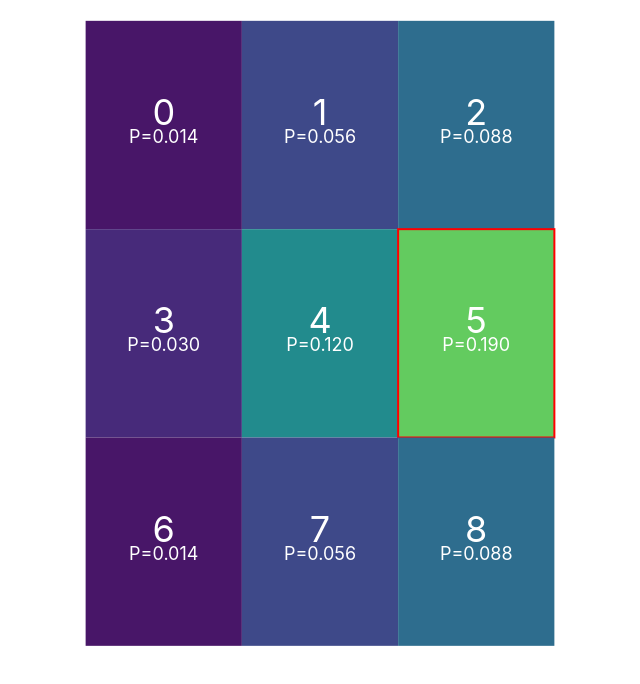
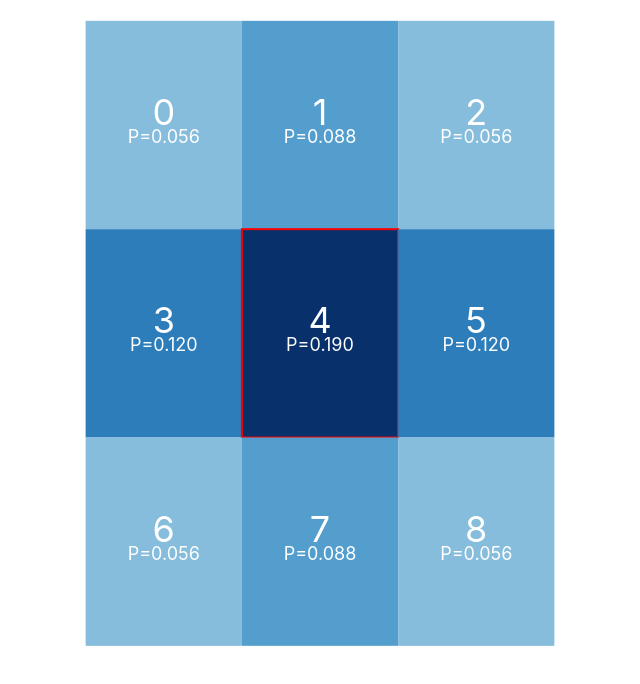
Before and after one commit to sw1227/mdp-vis, a React app: page / in a window 1280 px wide. Shown: the top 684 px of the page, without its empty margins (320-960 px from the left). Built offline with nearby package versions, Linux system fonts and the light colour scheme; the HTML template or start-up script is replaced by a standard one.

Commit message:
feat: Add target number selection functionality to HittingProbabilities component

```diff
--- a/src/components/HittingProbabilities.tsx
+++ b/src/components/HittingProbabilities.tsx
@@ -1,3 +1,4 @@
+import { useState } from 'react';
 import * as d3Scale from 'd3-scale';
 import * as d3ScaleChromatic from 'd3-scale-chromatic';
 import { calculateHitProbability, EnvironmentConfig } from '../logics/hittingEnvironment';
@@ -6,10 +7,11 @@ export const HittingProbabilities = ({ width, envConfig }: {
   width: number,
   envConfig: EnvironmentConfig,
 }) => {
-  const targetNumber = 5;
+  const [targetNumber, setTargetNumber] = useState(4);
   const data = [...Array(9)].map((_, i) => {
     return calculateHitProbability({ width: 3, height: 4, sigma: 3 }, targetNumber, i);
   });
+  const pMax = Math.max(...data);
 
   const height = width * (envConfig.height / envConfig.width);
 
@@ -28,6 +30,8 @@ export const HittingProbabilities = ({ width, envConfig }: {
                 ${(xScale(x) ?? 0) + (xScale.bandwidth() / 2)},
                 ${(yScale(y) ?? 0) + (yScale.bandwidth() / 2)}
               )`}
+              onClick={() => setTargetNumber(i)}
+              style={{ cursor: 'pointer' }}
             >
               <rect
                 key={i}
@@ -35,7 +39,7 @@ export const HittingProbabilities = ({ width, envConfig }: {
                 y={-yScale.bandwidth() / 2}
                 width={xScale.bandwidth()}
                 height={yScale.bandwidth()}
-                fill={d3ScaleChromatic.interpolateViridis(d * 4)}
+                fill={d3ScaleChromatic.interpolateBlues((d / pMax) * 0.8 + 0.2)}
                 stroke={i === targetNumber ? 'red' : 'none'}
                 strokeWidth={i === targetNumber ? 2 : 0}
               />
--- a/src/components/Top.tsx
+++ b/src/components/Top.tsx
@@ -1,4 +1,5 @@
 import { FC } from 'react';
+import { VStack } from '@chakra-ui/react';
 import { HittingProbabilities } from './HittingProbabilities';
 import { EnvironmentConfig } from '../logics/hittingEnvironment';
 
@@ -10,8 +11,8 @@ export const Top: FC = () => {
   };
 
   return (
-    <div style={{ display: 'flex', justifyContent: 'center' }}>
+    <VStack>
       <HittingProbabilities width={500} envConfig={ENV_CONFIG} />
-    </div>
+    </VStack>
   );
 };
```
